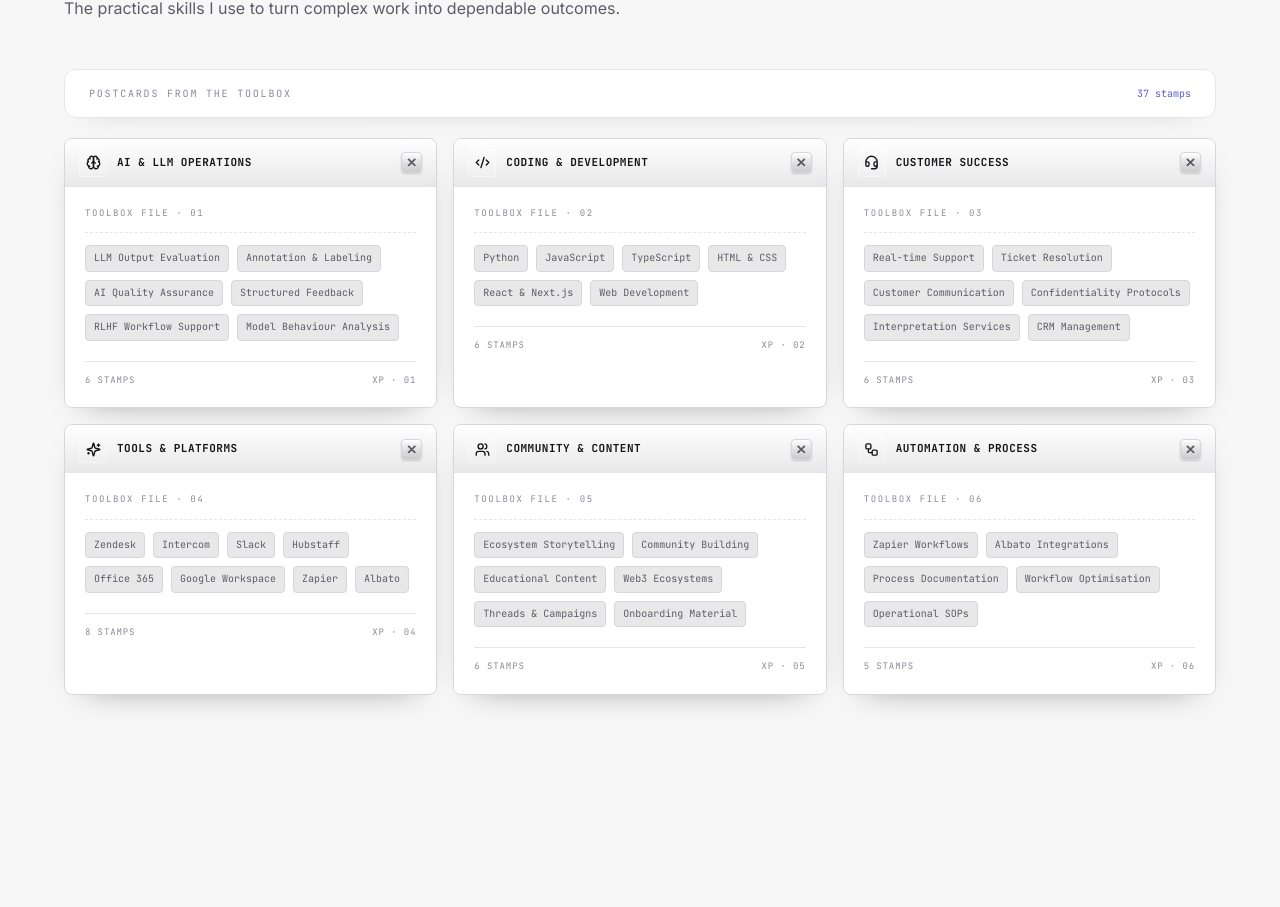
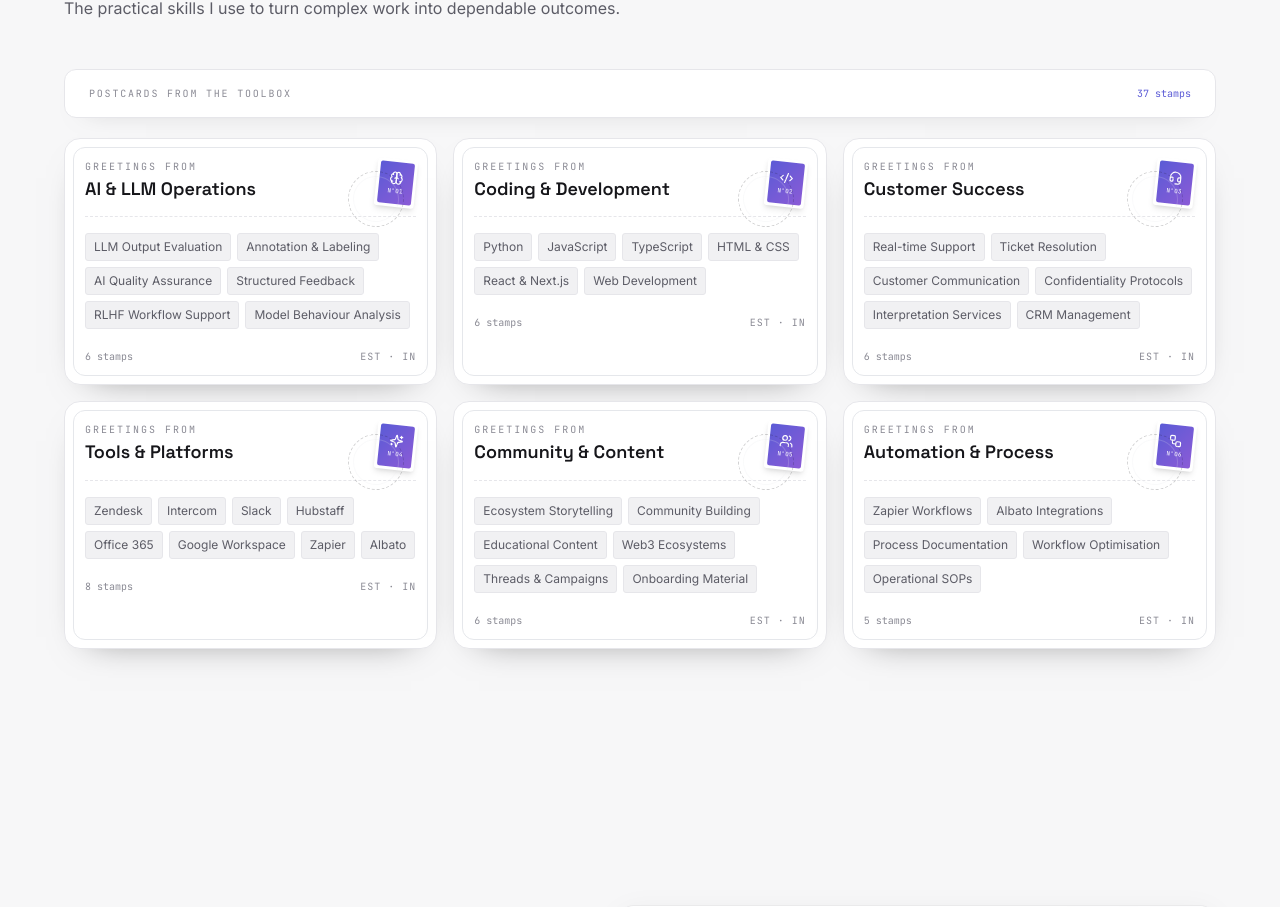
Before and after one commit to isharik/Portfolio, a Next.js app: page / in a window 1280 px wide. Shown: the part 3753-4660 px from the top of the page. Built offline with nearby package versions, Linux system fonts and the light colour scheme.

Commit message:
Restore separate postcard styling for skills

```diff
--- a/src/app/globals.css
+++ b/src/app/globals.css
@@ -582,32 +582,8 @@ html.js .preloader-root {
   .project-showcase-open { margin-left: 0; }
 }
 
-/* Individual toolbox postcards with a subtle Windows XP-era UI cue. */
+/* Individual opaque postcards, restored from the original postal-card design. */
 .skills-postcard { background: var(--surface); }
-.skills-postcard-titlebar {
-  background: linear-gradient(180deg, color-mix(in srgb, var(--surface) 92%, white) 0%, color-mix(in srgb, var(--surface) 90%, var(--fg)) 100%);
-  box-shadow: inset 0 1px rgba(255,255,255,.5), inset 0 -1px var(--border);
-  color: var(--fg);
-}
-.skills-window-close {
-  display: grid;
-  width: 21px;
-  height: 21px;
-  flex: 0 0 auto;
-  place-items: center;
-  border: 1px solid var(--border-strong);
-  border-radius: 4px;
-  background: linear-gradient(180deg, color-mix(in srgb, var(--surface) 92%, white), color-mix(in srgb, var(--surface) 86%, var(--fg)) 54%, color-mix(in srgb, var(--surface) 78%, var(--fg)));
-  box-shadow: inset 0 1px rgba(255,255,255,.75), 0 1px 2px rgba(0,0,0,.16);
-  color: var(--fg-muted);
-  font-family: Arial, sans-serif;
-  font-size: 17px;
-  font-weight: 700;
-  line-height: 1;
-  text-shadow: 0 1px rgba(255,255,255,.5);
-}
-.skills-postcard-body { background: var(--surface); box-shadow: inset 0 1px rgba(255,255,255,.24); }
-.skills-postcard-tag { background: color-mix(in srgb, var(--surface) 90%, var(--fg)); }
 
 /* Lamp pull-chain: metallic beaded chain */
 .bead-chain {
--- a/src/components/sections/Skills.tsx
+++ b/src/components/sections/Skills.tsx
@@ -7,7 +7,7 @@ import { skillGroups } from '@/lib/content'
 
 const ICONS: LucideIcon[] = [Brain, Code2, Headset, Sparkles, Users, Workflow]
 
-/** Independent toolbox postcards with a light Windows XP-era UI influence. */
+/** Independent toolbox postcards in the original postal-card visual style. */
 export default function Skills() {
   return (
     <section id="skills" className="relative px-5 py-24 sm:px-6 sm:py-32">
@@ -24,20 +24,27 @@ export default function Skills() {
               {skillGroups.map((group, index) => {
                 const Icon = ICONS[index % ICONS.length]
                 return (
-                  <article key={group.label} className="skills-postcard group overflow-hidden rounded-lg border border-border-strong bg-surface shadow-[0_12px_32px_-22px_rgba(0,0,0,0.5)] transition-transform duration-300 hover:-translate-y-1 hover:shadow-[0_18px_36px_-22px_rgba(0,0,0,0.55)]">
-                    <div className="skills-postcard-titlebar flex min-h-12 items-center gap-2.5 px-3.5 py-2.5 text-white">
-                      <span className="grid h-7 w-7 shrink-0 place-items-center rounded border border-white/35 bg-white/15 shadow-[inset_0_1px_rgba(255,255,255,0.35)]"><Icon size={15} strokeWidth={2.2} /></span>
-                      <h3 className="min-w-0 flex-1 font-mono text-[11px] font-bold uppercase leading-tight tracking-[0.045em]">{group.label}</h3>
-                      <span className="skills-window-close" aria-hidden="true">×</span>
+                  <article key={group.label} className="skills-postcard group relative overflow-hidden rounded-2xl border border-border bg-surface p-5 shadow-[0_14px_36px_-26px_rgba(0,0,0,0.55)] transition-transform duration-300 hover:-translate-y-1 hover:shadow-[0_20px_42px_-26px_rgba(0,0,0,0.58)]">
+                    <div className="pointer-events-none absolute inset-2 rounded-xl border border-border/60" />
+                    <div className="absolute right-5 top-5 rotate-6 transition-transform duration-300 group-hover:rotate-[10deg]">
+                      <div className="grid h-12 w-10 place-items-center rounded-[3px] bg-white p-[3px] shadow-md">
+                        <div className="flex h-full w-full flex-col items-center justify-center rounded-[2px] bg-gradient-to-br from-accent to-[#8b5bd6] text-[var(--accent-fg)]">
+                          <Icon size={14} strokeWidth={2} />
+                          <span className="mt-0.5 font-mono text-[6px] tracking-wider">Nº0{index + 1}</span>
+                        </div>
+                      </div>
                     </div>
-                    <div className="skills-postcard-body p-4 sm:p-5">
-                      <p className="font-mono text-[9px] uppercase tracking-[0.18em] text-fg-subtle">TOOLBOX FILE · {String(index + 1).padStart(2, '0')}</p>
-                      <div className="my-3 border-t border-dashed border-border" />
-                      <ul className="flex flex-wrap gap-2">
-                        {group.skills.map((skill) => <li key={skill} className="skills-postcard-tag rounded border border-border-strong px-2 py-1.5 font-mono text-[10px] leading-tight text-fg-muted transition-colors duration-200 group-hover:border-accent/40">{skill}</li>)}
-                      </ul>
-                      <div className="mt-5 flex items-center justify-between border-t border-border pt-3 font-mono text-[9px] uppercase tracking-[0.1em] text-fg-subtle"><span>{group.skills.length} stamps</span><span>XP · {String(index + 1).padStart(2, '0')}</span></div>
+                    <div className="pointer-events-none absolute right-8 top-8 h-14 w-14 -rotate-12 opacity-20">
+                      <div className="absolute inset-0 rounded-full border border-dashed border-fg" />
+                      <div className="absolute inset-[5px] rounded-full border border-fg/70" />
                     </div>
+                    <p className="font-mono text-[10px] uppercase tracking-[0.2em] text-fg-subtle">Greetings from</p>
+                    <h3 className="mt-1 max-w-[72%] font-display text-lg font-semibold leading-tight text-fg">{group.label}</h3>
+                    <div className="my-4 border-t border-dashed border-border" />
+                    <ul className="relative flex flex-wrap gap-1.5">
+                      {group.skills.map((skill) => <li key={skill} className="rounded-[3px] border border-border bg-surface-muted px-2 py-1 text-[12px] text-fg-muted transition-colors duration-200 group-hover:border-border-strong">{skill}</li>)}
+                    </ul>
+                    <div className="relative mt-5 flex items-center justify-between font-mono text-[10px] text-fg-subtle"><span>{group.skills.length} stamps</span><span className="tracking-widest">EST · IN</span></div>
                   </article>
                 )
               })}
```
